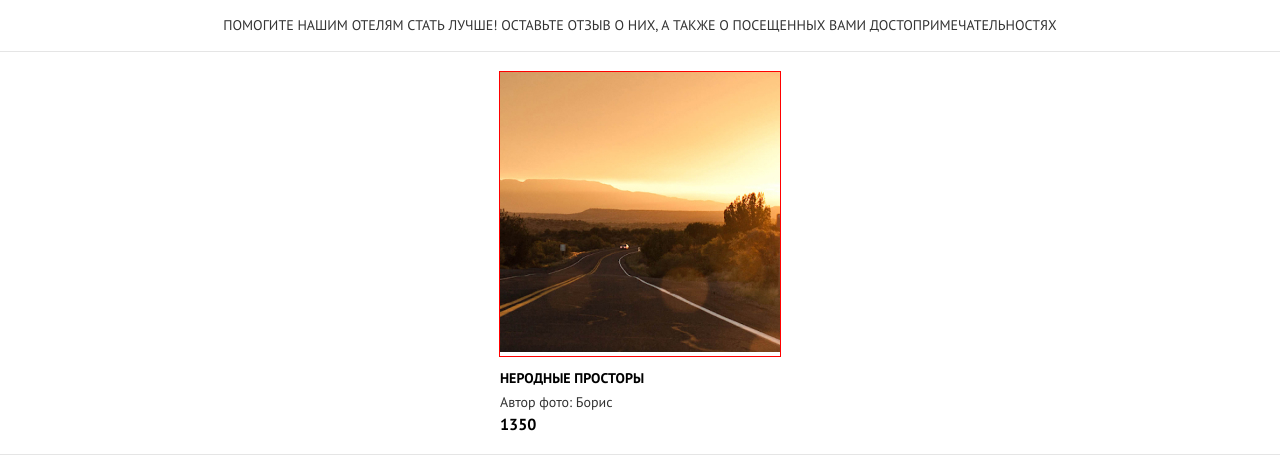
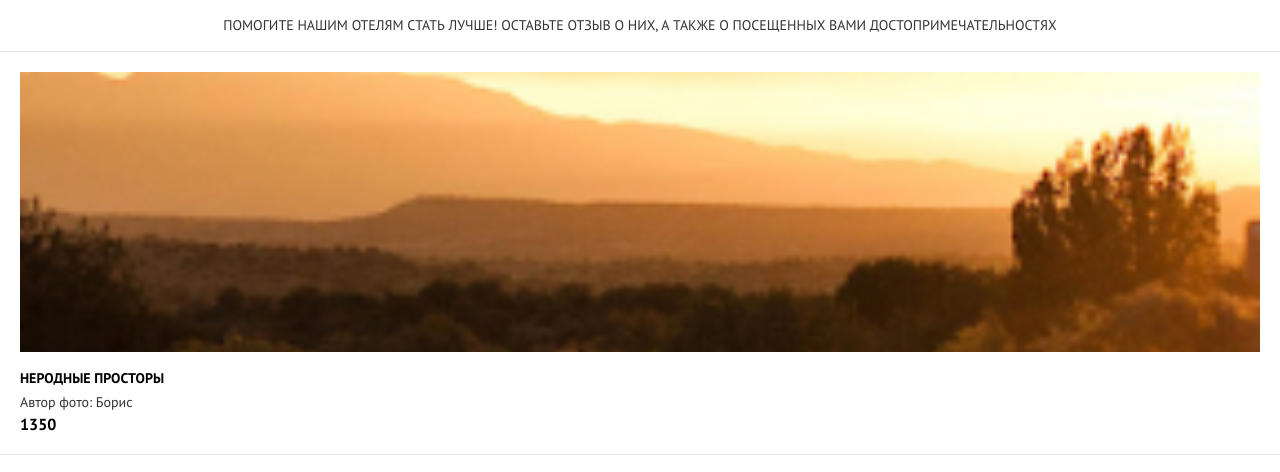
Before and after one commit to FoxMalder-coder/1406535-sedona-21, a website: page source/catalog.html in a window 1280 px wide. Shown: the part 465-937 px from the top of the page. Drawn offline with nearby package versions, Linux system fonts and the light colour scheme; files that its build step writes are made by us from their sources.

Commit message:
Начала стилизовать галерею

```diff
--- a/source/sass/blocks/gallery.scss
+++ b/source/sass/blocks/gallery.scss
@@ -10,8 +10,7 @@
 }
 
 .gallery__item {
-  display: flex;
-  justify-content: center;
+  width: 100%;
   padding: 20px;
   border-top: 1px solid #e5e5e5;
 
--- a/source/sass/blocks/photo.scss
+++ b/source/sass/blocks/photo.scss
@@ -1,9 +1,9 @@
 // .photo {}
 
-.photo__image {
+.photo__image img {
   width: 100%;
-  height: auto;
-  outline: 1px solid red;
+  height: 280px;
+  object-fit: cover;
 }
 
 .photo__title {
@@ -12,6 +12,7 @@
 
   font-size: 14px;
   line-height: 24px;
+  font-weight: 700;
   text-transform: uppercase;
 
   color: $text-main;
@@ -22,6 +23,7 @@
 
   font-size: 14px;
   line-height: 24px;
+  font-weight: 400;
 
   color: $text-additional;
 }
```
